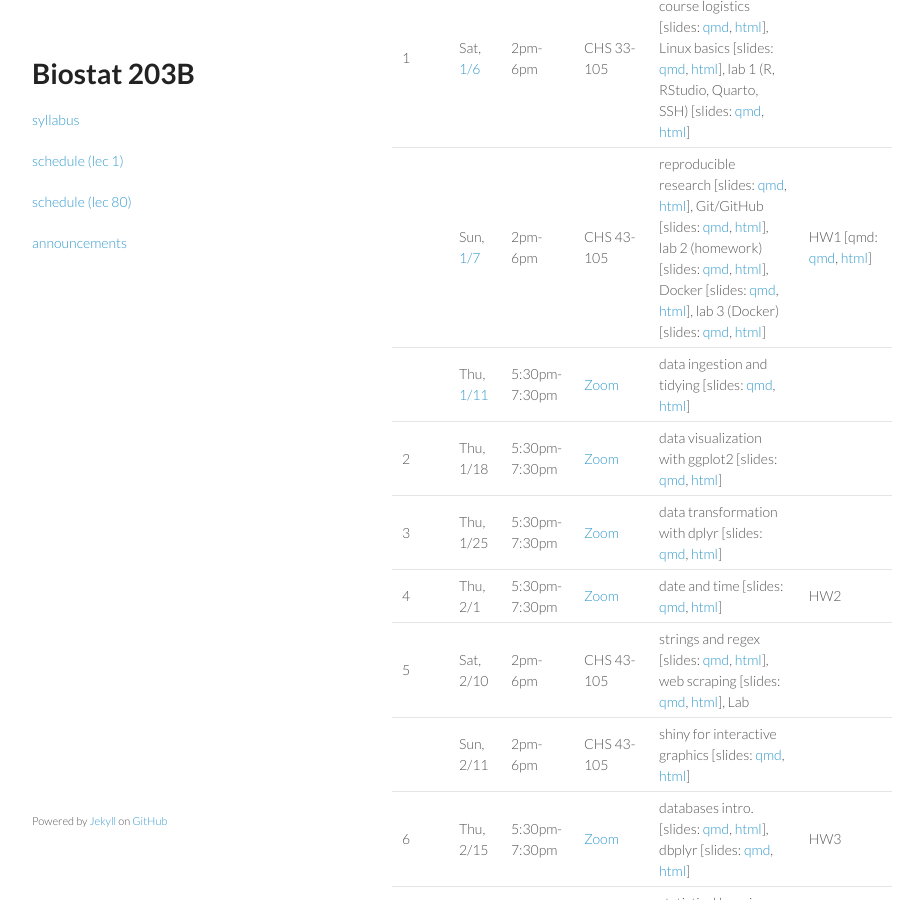
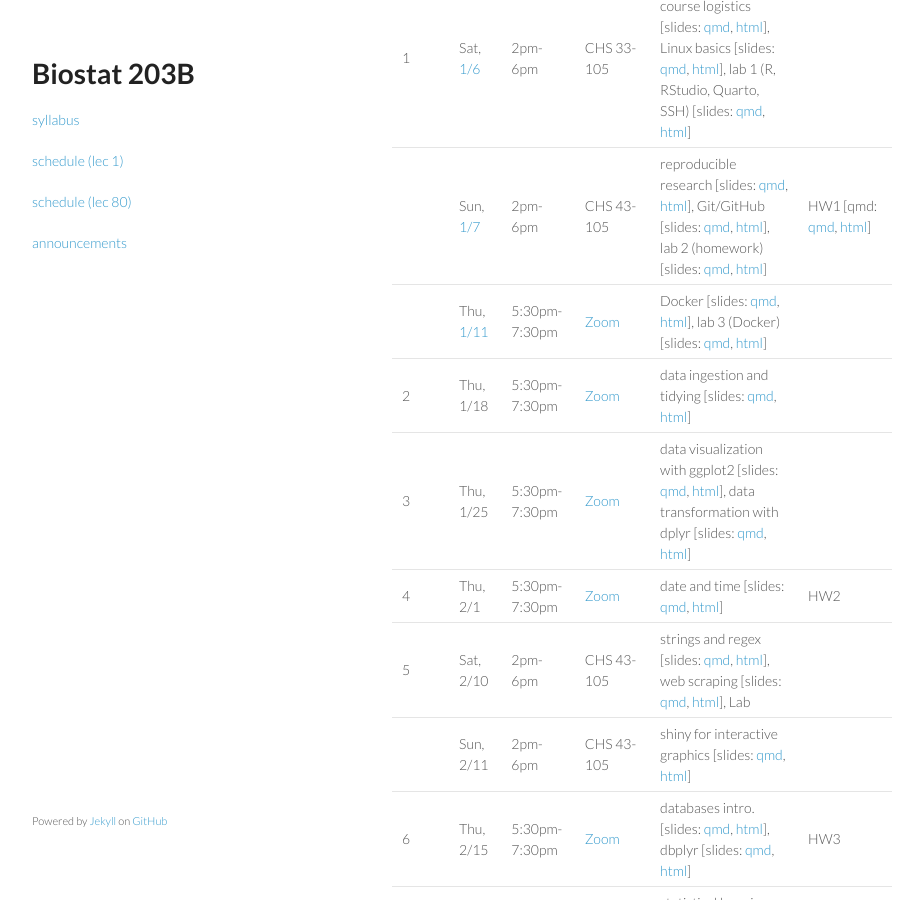
Before and after one commit to ucla-biostat-203b/2024winter, a Jekyll site: the page built from schedule/schedule-lec80.md, in a window 1280 px wide and 900 px high, scrolled down 716 px. Shown: the whole window, without its empty margins (178-1101 px from the left). Built offline with Jekyll 4.4.1, drawn with Linux system fonts in a browser that asks for light colours.

Commit message:
move topics due to slower than expected pace

```diff
--- a/schedule/schedule-lec80.md
+++ b/schedule/schedule-lec80.md
@@ -31,10 +31,10 @@ Recommended readings:
 | Week | Date | Time | Location | Lecture | Homework |
 |:-----------|:------------|:------------|:------------|:------------|
 | 1 | Sat, [1/6](https://ucla-biostat-203b.github.io/2024winter/biostat203bwinter2024lec80/2024/01/06/lec80.html) | 2pm-6pm | CHS 33-105 | introduction and course logistics \[slides: [qmd](https://raw.githubusercontent.com/ucla-biostat-203b/2024winter/main/slides/01-intro/intro.qmd), [html](../slides/01-intro/intro.html)\], Linux basics \[slides: [qmd](https://raw.githubusercontent.com/ucla-biostat-203b/2024winter/main/slides/02-linux/linux.qmd), [html](../slides/02-linux/linux.html)\], lab 1 (R, RStudio, Quarto, SSH) \[slides: [qmd](https://raw.githubusercontent.com/ucla-biostat-203b/2024winter/main/labs/lab01/lab01.qmd), [html](../labs/lab01/lab01.html)\] | |
-|   | Sun, [1/7](https://ucla-biostat-203b.github.io/2024winter/biostat203bwinter2024lec80/2024/01/07/lec80.html) | 2pm-6pm | CHS 43-105 | reproducible research \[slides: [qmd](https://raw.githubusercontent.com/ucla-biostat-203b/2024winter/main/slides/03-repres/repres.qmd), [html](../slides/03-repres/repres.html)\], Git/GitHub \[slides: [qmd](https://raw.githubusercontent.com/ucla-biostat-203b/2024winter/main/slides/04-git/git.qmd), [html](../slides/04-git/git.html)\], lab 2 (homework) \[slides: [qmd](https://raw.githubusercontent.com/ucla-biostat-203b/2024winter/main/labs/lab02/lab02.qmd), [html](../labs/lab02/lab02.html)\], Docker \[slides: [qmd](https://raw.githubusercontent.com/ucla-biostat-203b/2024winter/main/slides/19-docker/docker.qmd), [html](../slides/19-docker/docker.html)\], lab 3 (Docker) \[slides: [qmd](https://raw.githubusercontent.com/ucla-biostat-203b/2024winter/main/labs/lab03/lab03.qmd), [html](../labs/lab03/lab03.html)\] | HW1 \[qmd: [qmd](https://raw.githubusercontent.com/ucla-biostat-203b/2024winter/main/hw/hw1/hw1.qmd), [html](../hw/hw1/hw1.html)\] |
-|   | Thu, [1/11](https://ucla-biostat-203b.github.io/2024winter/biostat203bwinter2024lec80/2024/01/11/lec80.html) | 5:30pm-7:30pm | [Zoom](https://ucla.zoom.us/j/97770904876) | data ingestion and tidying \[slides: [qmd](https://raw.githubusercontent.com/ucla-biostat-203b/2024winter/main/slides/05-tidy/tidy.qmd), [html](../slides/05-tidy/tidy.html)\] | |
-| 2 | Thu, 1/18 | 5:30pm-7:30pm | [Zoom](https://ucla.zoom.us/j/97770904876) | data visualization with ggplot2 \[slides: [qmd](https://raw.githubusercontent.com/ucla-biostat-203b/2024winter/main/slides/06-vis/ggplot2.qmd), [html](../slides/06-vis/ggplot2.html)\] | |
-| 3 | Thu, 1/25 | 5:30pm-7:30pm | [Zoom](https://ucla.zoom.us/j/97770904876) | data transformation with dplyr \[slides: [qmd](https://raw.githubusercontent.com/ucla-biostat-203b/2024winter/main/slides/07-dplyr/dplyr.qmd), [html](../slides/07-dplyr/dplyr.html)\] | |
+|   | Sun, [1/7](https://ucla-biostat-203b.github.io/2024winter/biostat203bwinter2024lec80/2024/01/07/lec80.html) | 2pm-6pm | CHS 43-105 | reproducible research \[slides: [qmd](https://raw.githubusercontent.com/ucla-biostat-203b/2024winter/main/slides/03-repres/repres.qmd), [html](../slides/03-repres/repres.html)\], Git/GitHub \[slides: [qmd](https://raw.githubusercontent.com/ucla-biostat-203b/2024winter/main/slides/04-git/git.qmd), [html](../slides/04-git/git.html)\], lab 2 (homework) \[slides: [qmd](https://raw.githubusercontent.com/ucla-biostat-203b/2024winter/main/labs/lab02/lab02.qmd), [html](../labs/lab02/lab02.html)\] | HW1 \[qmd: [qmd](https://raw.githubusercontent.com/ucla-biostat-203b/2024winter/main/hw/hw1/hw1.qmd), [html](../hw/hw1/hw1.html)\] |
+|   | Thu, [1/11](https://ucla-biostat-203b.github.io/2024winter/biostat203bwinter2024lec80/2024/01/11/lec80.html) | 5:30pm-7:30pm | [Zoom](https://ucla.zoom.us/j/97770904876) | Docker \[slides: [qmd](https://raw.githubusercontent.com/ucla-biostat-203b/2024winter/main/slides/19-docker/docker.qmd), [html](../slides/19-docker/docker.html)\], lab 3 (Docker) \[slides: [qmd](https://raw.githubusercontent.com/ucla-biostat-203b/2024winter/main/labs/lab03/lab03.qmd), [html](../labs/lab03/lab03.html)\] | |
+| 2 | Thu, 1/18 | 5:30pm-7:30pm | [Zoom](https://ucla.zoom.us/j/97770904876) | data ingestion and tidying \[slides: [qmd](https://raw.githubusercontent.com/ucla-biostat-203b/2024winter/main/slides/05-tidy/tidy.qmd), [html](../slides/05-tidy/tidy.html)\] | |
+| 3 | Thu, 1/25 | 5:30pm-7:30pm | [Zoom](https://ucla.zoom.us/j/97770904876) | data visualization with ggplot2 \[slides: [qmd](https://raw.githubusercontent.com/ucla-biostat-203b/2024winter/main/slides/06-vis/ggplot2.qmd), [html](../slides/06-vis/ggplot2.html)\], data transformation with dplyr \[slides: [qmd](https://raw.githubusercontent.com/ucla-biostat-203b/2024winter/main/slides/07-dplyr/dplyr.qmd), [html](../slides/07-dplyr/dplyr.html)\] | |
 | 4 | Thu, 2/1  | 5:30pm-7:30pm | [Zoom](https://ucla.zoom.us/j/97770904876) | date and time \[slides: [qmd](https://raw.githubusercontent.com/ucla-biostat-203b/2024winter/main/slides/08-datetime/datetime.qmd), [html](../slides/08-datetime/datetime.html)\] | HW2 |
 | 5 | Sat, 2/10 | 2pm-6pm | CHS 43-105 | strings and regex \[slides: [qmd](https://raw.githubusercontent.com/ucla-biostat-203b/2024winter/main/slides/09-strings/stringr.qmd), [html](../slides/09-strings/stringr.html)\], web scraping \[slides: [qmd](https://raw.githubusercontent.com/ucla-biostat-203b/2024winter/main/slides/10-scraping/scraping.qmd), [html](../slides/10-scraping/scraping.html)\], Lab | |
 |   | Sun, 2/11 | 2pm-6pm | CHS 43-105 | shiny for interactive graphics \[slides: [qmd](https://raw.githubusercontent.com/ucla-biostat-203b/2024winter/main/slides/11-shiny/shiny.qmd), [html](../slides/11-shiny/shiny.html)\] | |
```
